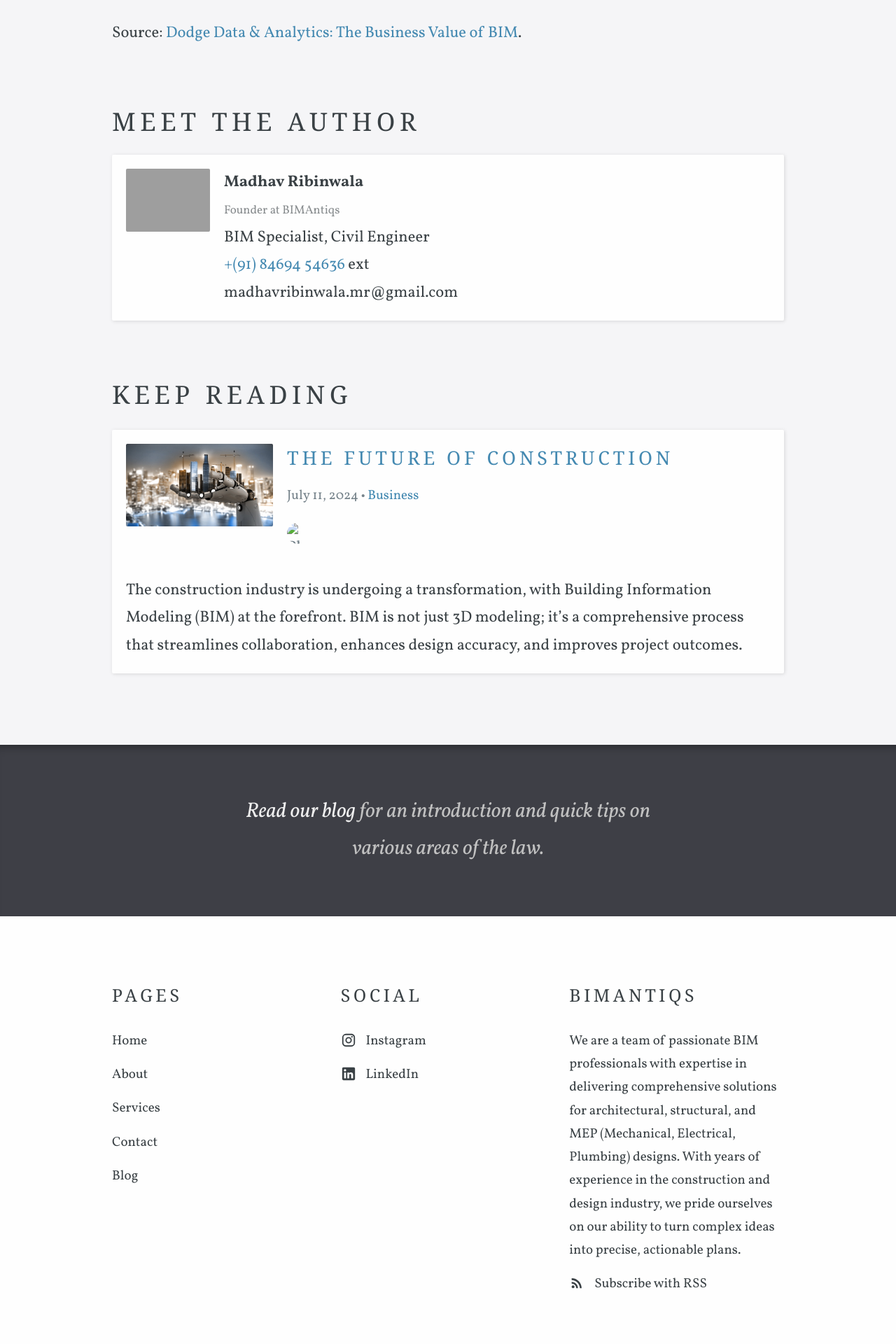
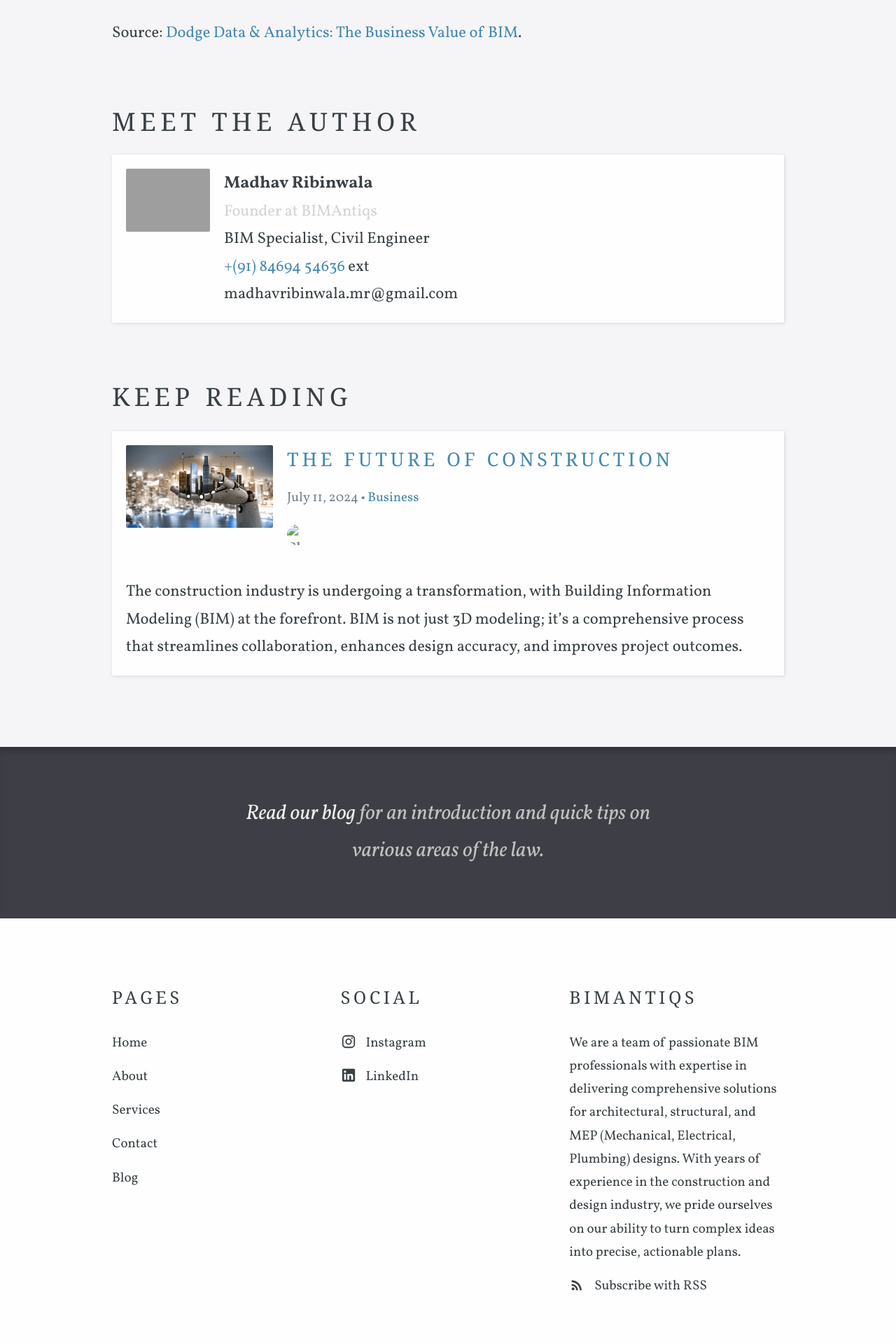
Before and after one commit to R-Madhav/BIMAntiqs.github.io, a Jekyll site: the page built from _posts/2016-11-11-real-estate-flipping.md, in a window 1280 px wide. Shown: the part 3531-5451 px from the top of the page at 70% size. Built offline with Jekyll 4.4.1, drawn with Linux system fonts in a browser that asks for light colours; some web fonts are replaced.

Commit message:
Update staff-member.html

```diff
--- a/_includes/staff-member.html
+++ b/_includes/staff-member.html
@@ -3,8 +3,8 @@
 		<img src="https://r-madhav.github.io/BIMAntiqs.github.io/images/Madhav.JPG" alt="Staff photo for {{ include.member.name }}" width="120" height="120">
 	</div>
 	<ul class="staff-info">
-		<li><Strong>Madhav Ribinwala</Strong></li>
-		<li><small>Founder at BIMAntiqs</small></li>
+		<li><strong style="font-size: 24px;">Madhav Ribinwala</Strong></li>
+		<li style="color: lightgray;">Founder at BIMAntiqs</li>
 		<li>BIM Specialist, Civil Engineer</li>
 		<li><a href="tel:{{ site.data.company.phone }}">{{ site.data.company.phone }}</a>  ext {{ include.member.phone_extension }}</p></li>
 		<li>madhavribinwala.mr@gmail.com</li>
```
